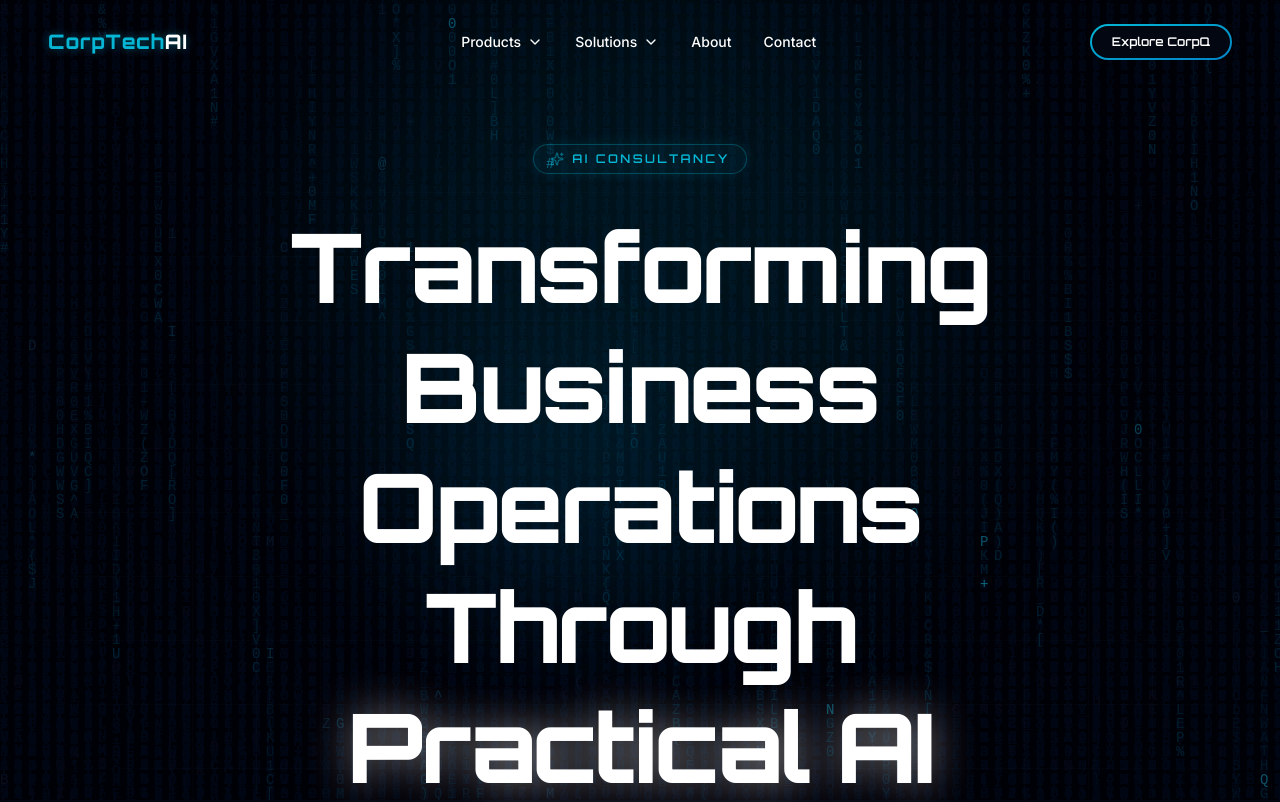
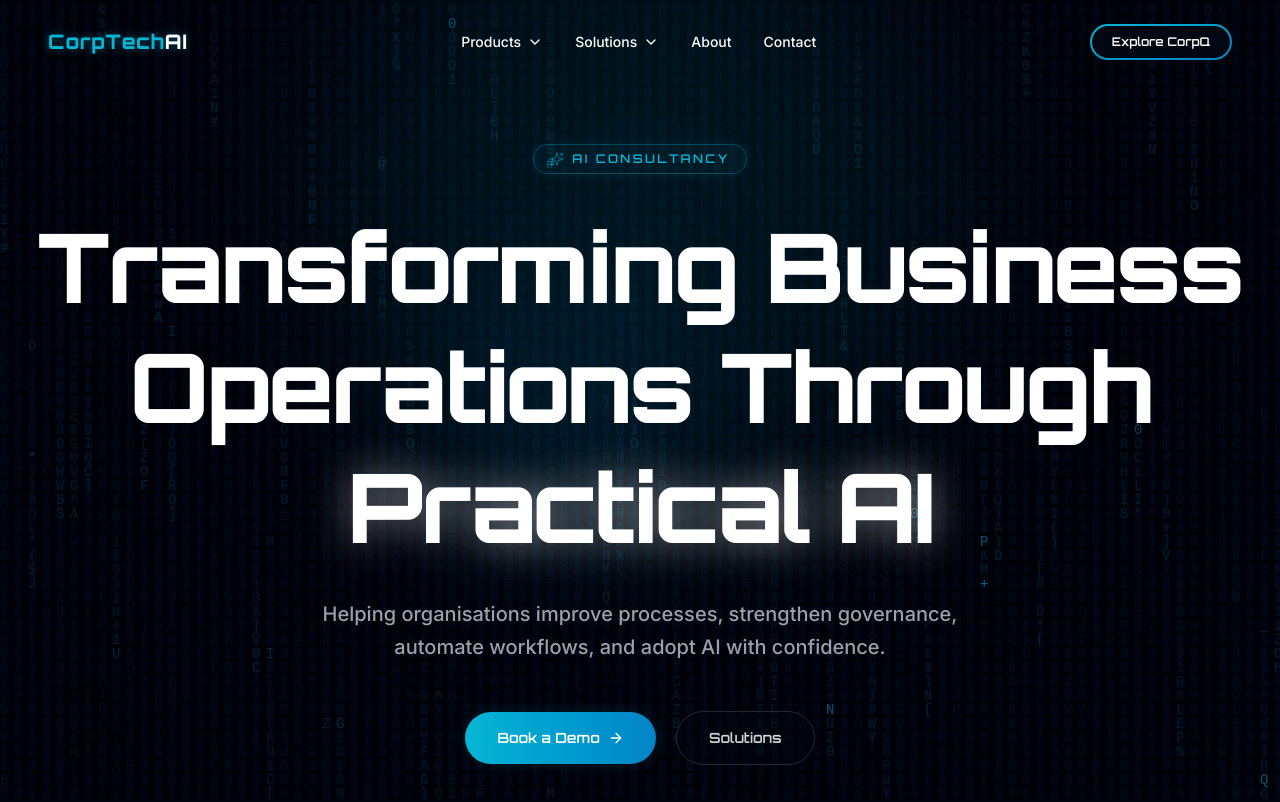
Before and after one commit to suhail-ibne-habib/fawad, a Next.js app: page / in a window 1280 px wide. Shown: the top 802 px of the page. Built offline with nearby package versions, Linux system fonts and the light colour scheme.

Commit message:
Fixed hero title width

```diff
--- a/app/components/Hero.tsx
+++ b/app/components/Hero.tsx
@@ -11,7 +11,7 @@ export default function Hero() {
       {/* Futuristic Grid Overlay */}
       <div className="absolute inset-0 bg-[linear-gradient(to_right,#1f2937_1px,transparent_1px),linear-gradient(to_bottom,#1f2937_1px,transparent_1px)] bg-[size:4rem_4rem] [mask-image:radial-gradient(ellipse_60%_50%_at_50%_50%,#000_70%,transparent_100%)] opacity-10 pointer-events-none -z-20" />
 
-      <div className="max-w-4xl mx-auto flex flex-col items-center">
+      <div className="max-w-8xl mx-auto flex flex-col items-center">
         {/* Subtitle Badge */}
         <div className="inline-flex items-center gap-2 px-4 py-1.5 rounded-full border border-cyber-cyan/30 bg-cyber-cyan/5 text-cyber-cyan font-orbitron text-xs font-semibold tracking-[0.2em] uppercase mb-8 shadow-[0_0_15px_rgba(6,182,212,0.1)]">
           <Sparkles className="w-3.5 h-3.5 animate-pulse" />
@@ -20,9 +20,7 @@ export default function Hero() {
 
         {/* Hero Title */}
         <h1 className="font-orbitron font-extrabold text-5xl md:text-7xl lg:text-8xl tracking-tight leading-tight mb-8 text-white">
-          Transforming Business
-          <br />
-          Operations Through
+          Transforming Business<br /> Operations Through
           <br />
           <span className="text-white drop-shadow-[0_0_20px_rgba(255,255,255,0.45)]">Practical AI</span>
         </h1>
```
